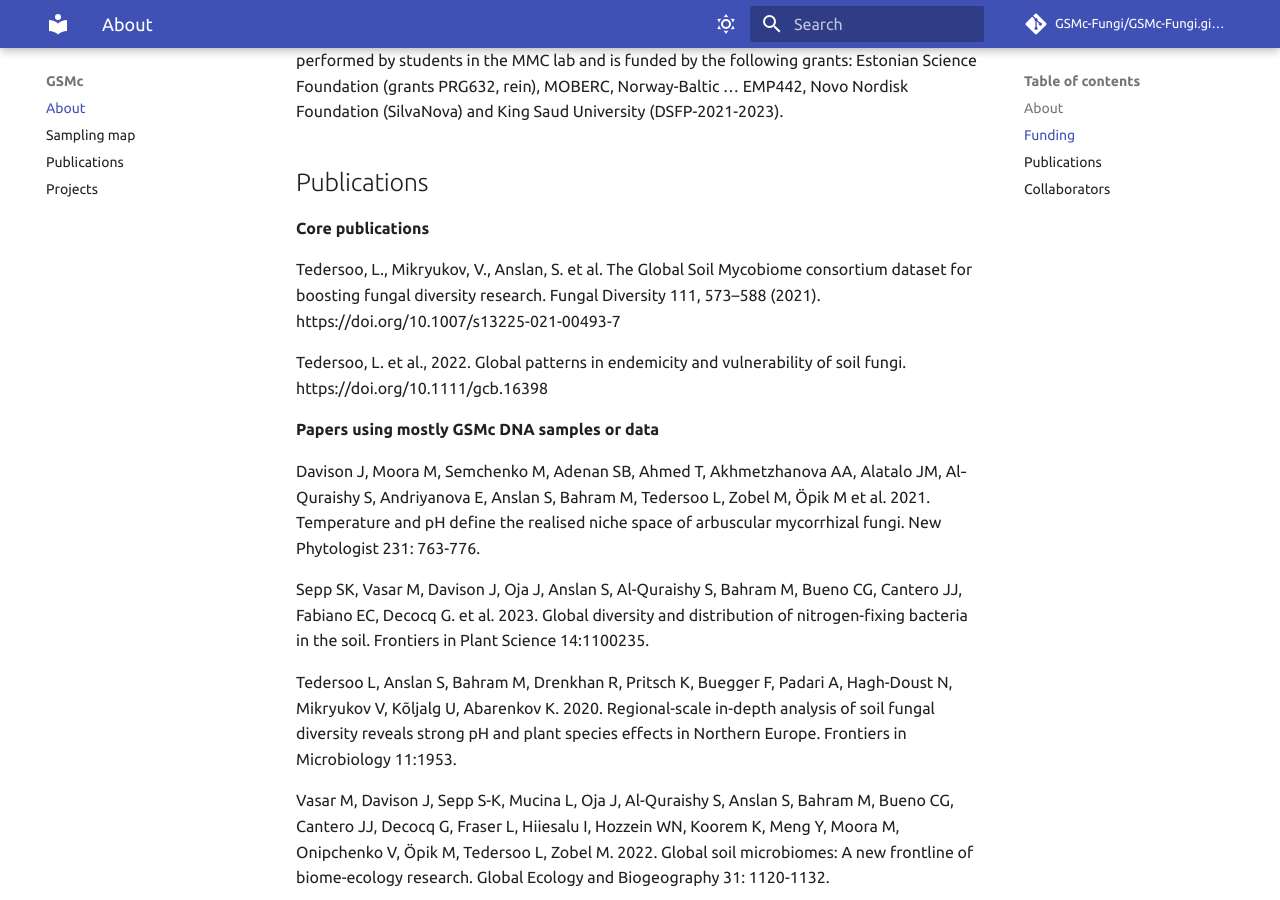
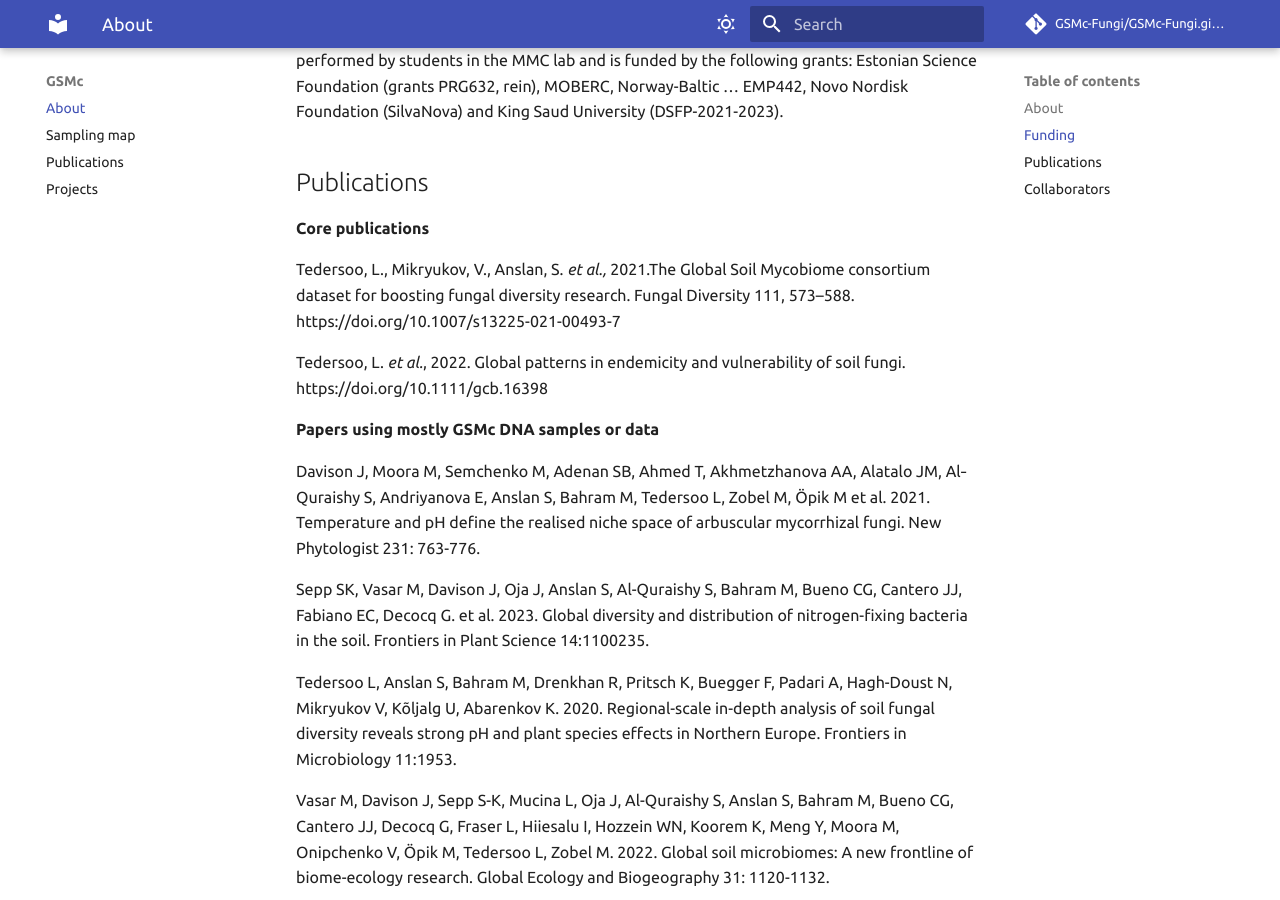
Before and after one commit to vmikk/GSMc-Fungi.github.io, an MkDocs documentation site: the page built from docs/index.md, in a window 1280 px wide and 900 px high, scrolled down 1339 px. Built offline with MkDocs 1.6.1 and Material for MkDocs 9.7.7, drawn with Linux system fonts in a browser that asks for light colours; comment, search, counter and statistics services are not loaded.

Commit message:
publications in order

```diff
--- a/docs/index.md
+++ b/docs/index.md
@@ -36,9 +36,9 @@ Funding of the fieldwork and shipping comes from the GSMc partners. Molecular wo
 ## Publications
 **Core publications**
 
-Tedersoo, L., Mikryukov, V., Anslan, S. et al. The Global Soil Mycobiome consortium dataset for boosting fungal diversity research. Fungal Diversity 111, 573–588 (2021). https://doi.org/10.1007/s13225-021-00493-7
+Tedersoo, L., Mikryukov, V., Anslan, S. _et al.,_ 2021.The Global Soil Mycobiome consortium dataset for boosting fungal diversity research. Fungal Diversity 111, 573–588. https://doi.org/10.1007/s13225-021-00493-7
 
-Tedersoo, L. et al., 2022. Global patterns in endemicity and vulnerability of soil fungi. https://doi.org/10.1111/gcb.16398
+Tedersoo, L. _et al._, 2022. Global patterns in endemicity and vulnerability of soil fungi. https://doi.org/10.1111/gcb.16398
 
 
 
```
